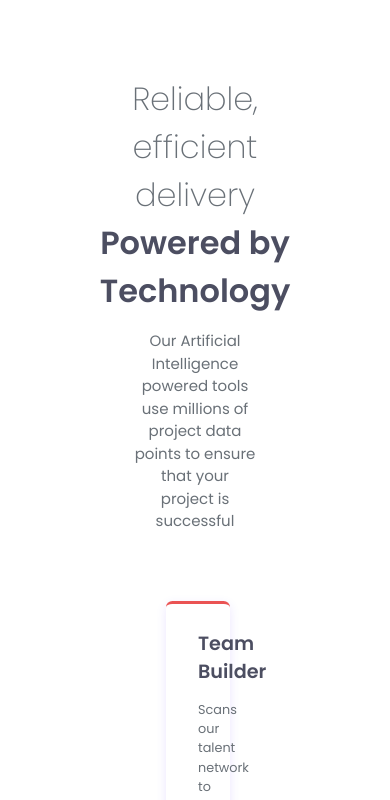
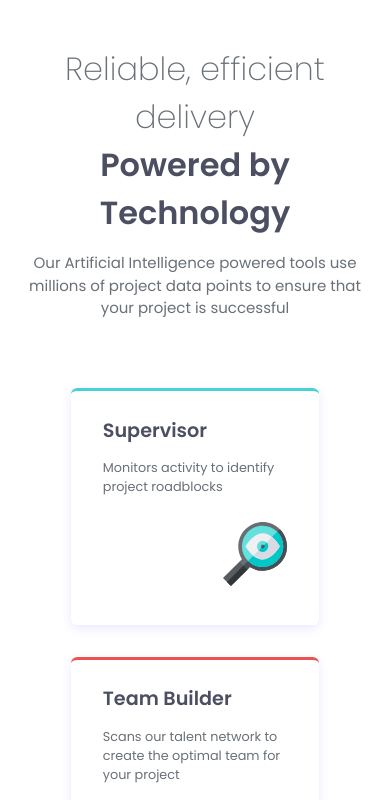
Before and after one commit to Isuru-Maduwansha/four-card-feature-sectoin, a plain HTML site: page index.html in a window 390 px wide. Shown: the top 800 px of the page. Drawn offline with Linux system fonts and the light colour scheme.

Commit message:
mobile responsive

```diff
--- a/scss/style.scss
+++ b/scss/style.scss
@@ -122,3 +122,36 @@ p{
 /*--footer--*/
 .attribution { font-size: 11px; text-align: center; }
 .attribution a { color: hsl(228, 45%, 44%); }
+
+/*--media query--*/
+@media (max-width: 75em){
+   .container{
+      width: 50%;
+      margin: 3em auto 0;
+   }
+   .container-grid{
+      width: 90%;
+   }
+}
+
+@media (max-width: 50em){
+   .container{
+      width: 75%;
+      margin: 3em auto 0;
+   }
+   .container-grid{
+      width: 100%;
+   }
+}
+
+@media (max-width:35em){
+   .container{
+      width: 95%;
+      margin: 3em auto 0;
+   }
+   .container-grid{
+      width: 75%;
+      display: flex;
+      flex-direction: column;
+   }
+}
```
Also changed, not shown: css/style.css, 1 other file.
